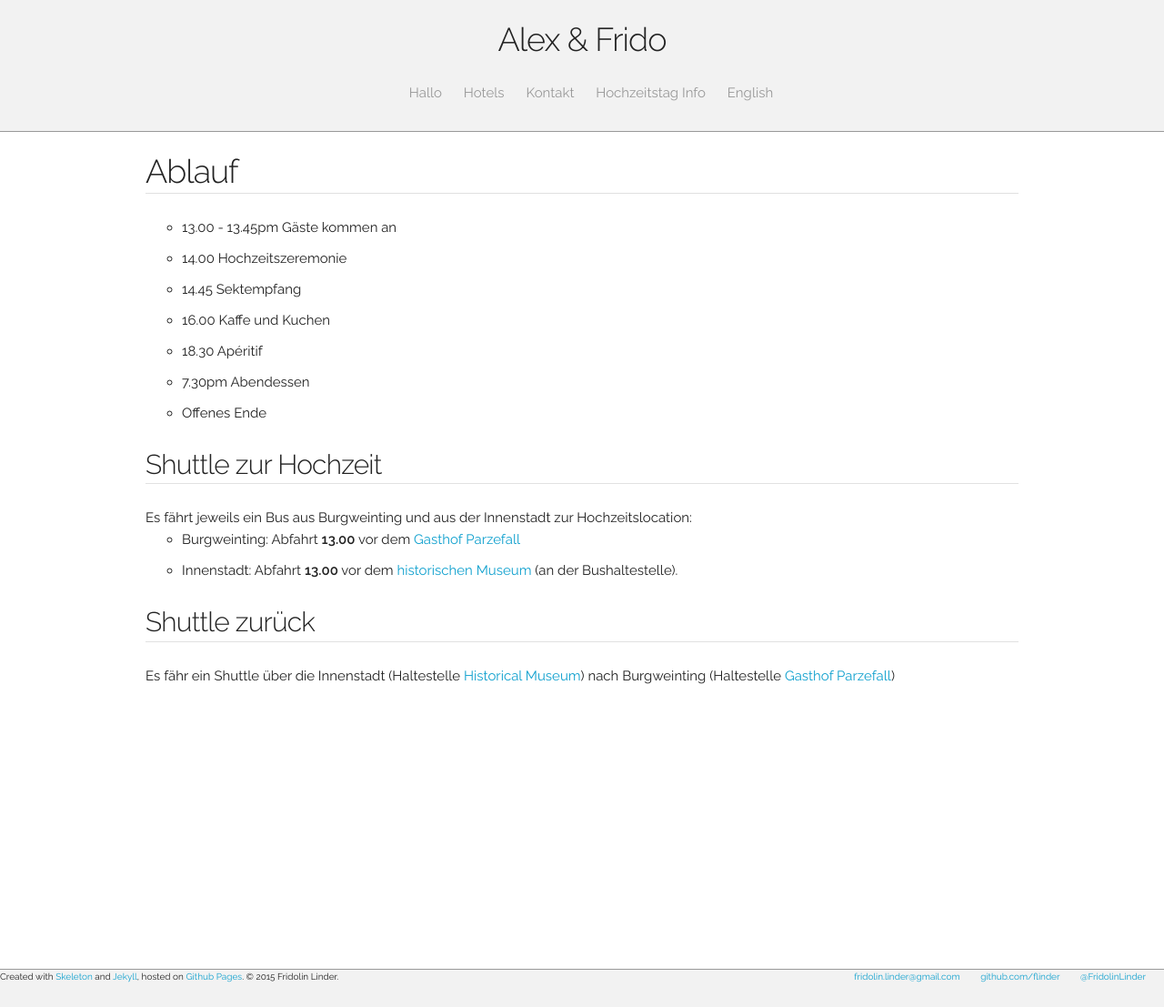
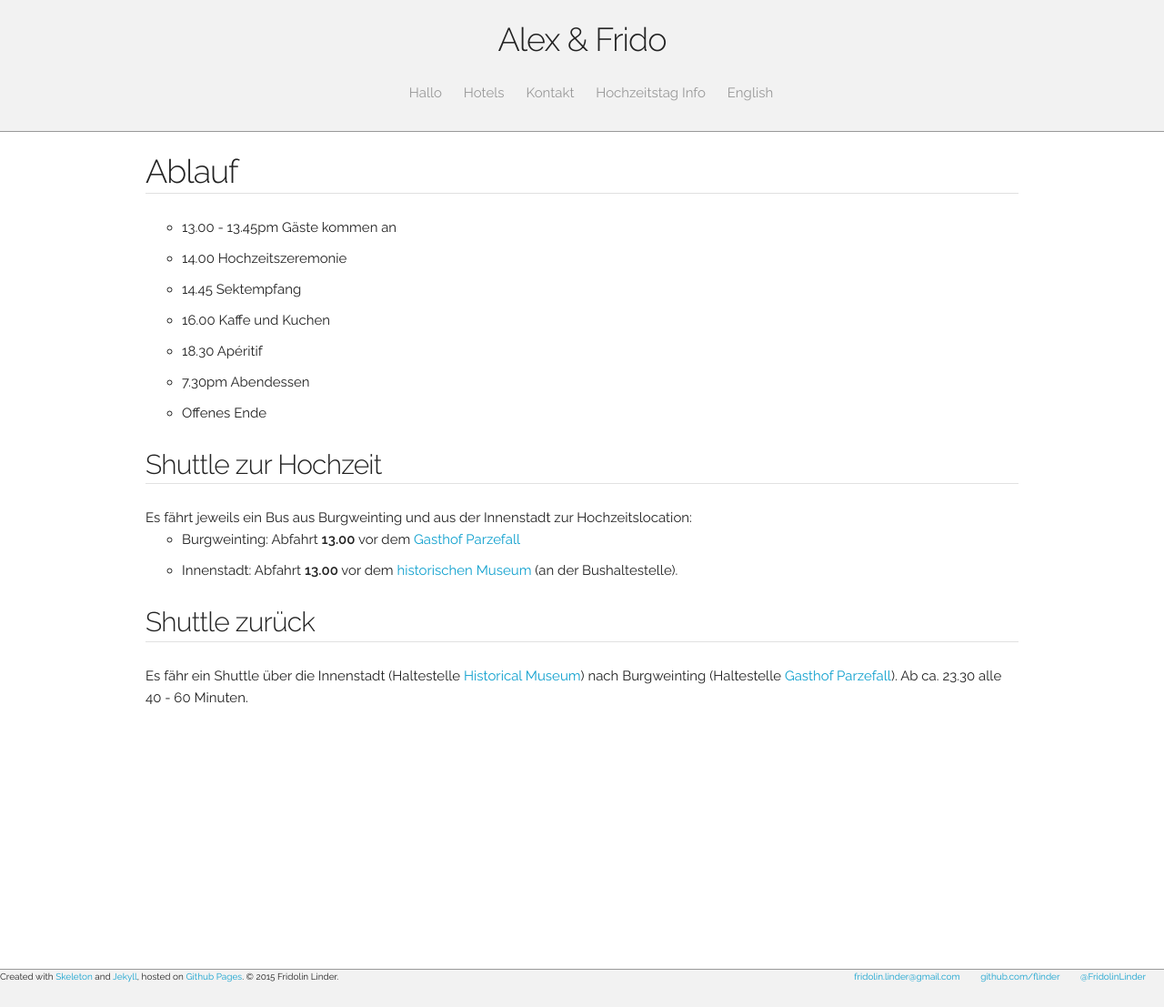
Before and after one commit to flinder/flinder.github.io, a Jekyll site: the page built from wdng/de_wedding_day.html, in a window 1280 px wide. Shown: the whole page at 91% size. Built offline with Jekyll 4.4.1, drawn with Linux system fonts in a browser that asks for light colours; nearby versions of some CDN libraries.

Commit message:
wedding info

```diff
--- a/wdng/de_wedding_day.html
+++ b/wdng/de_wedding_day.html
@@ -28,4 +28,4 @@ Es fährt jeweils ein Bus aus Burgweinting und aus der Innenstadt zur Hochzeitsl
 
 <h4>Shuttle zurück</h4><hr/>
 
-Es fähr ein Shuttle über die Innenstadt (Haltestelle <a href="https://goo.gl/maps/qKg95F6SVSE2">Historical Museum</a>) nach Burgweinting (Haltestelle <a href="https://goo.gl/maps/eZXGwsX2xtu">Gasthof Parzefall</a>)
+Es fähr ein Shuttle über die Innenstadt (Haltestelle <a href="https://goo.gl/maps/qKg95F6SVSE2">Historical Museum</a>) nach Burgweinting (Haltestelle <a href="https://goo.gl/maps/eZXGwsX2xtu">Gasthof Parzefall</a>). Ab ca. 23.30 alle 40 - 60 Minuten.
```
